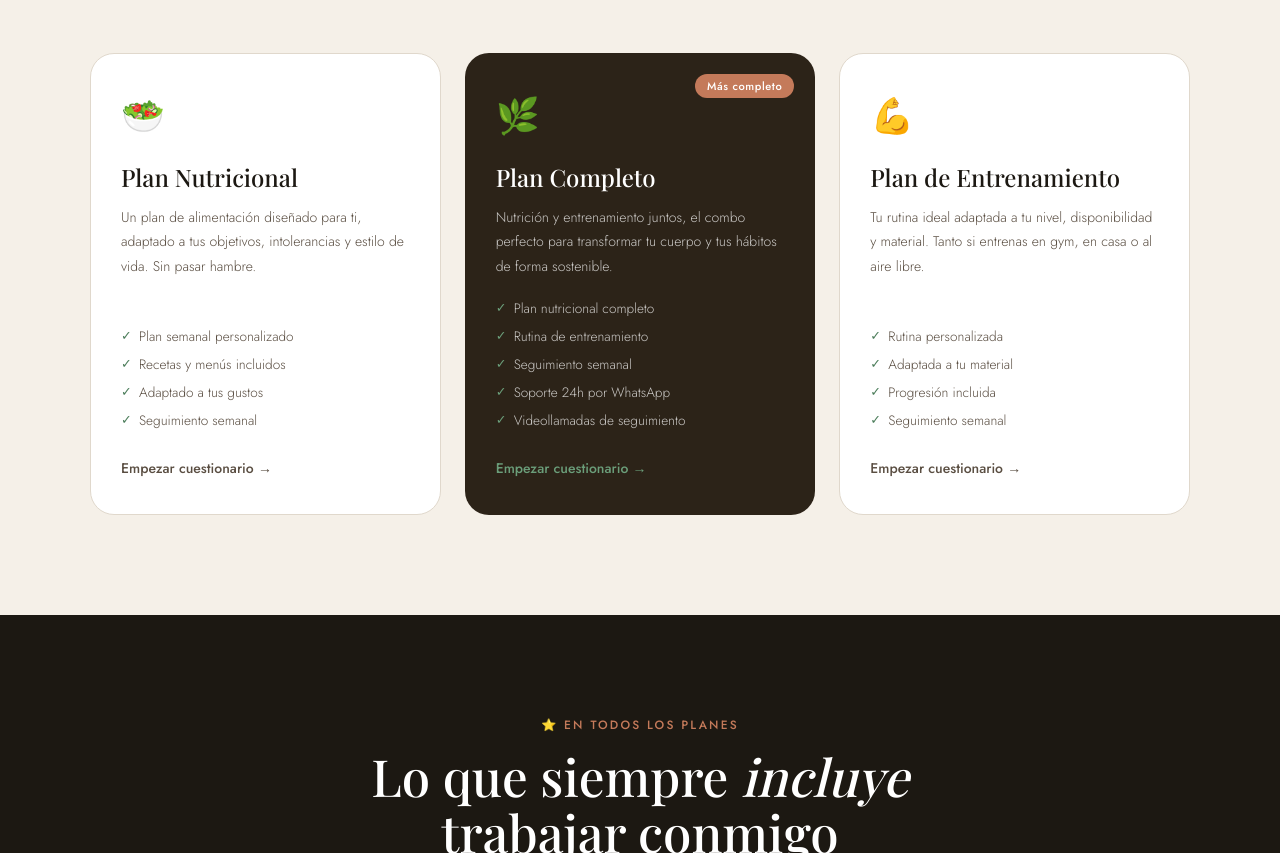
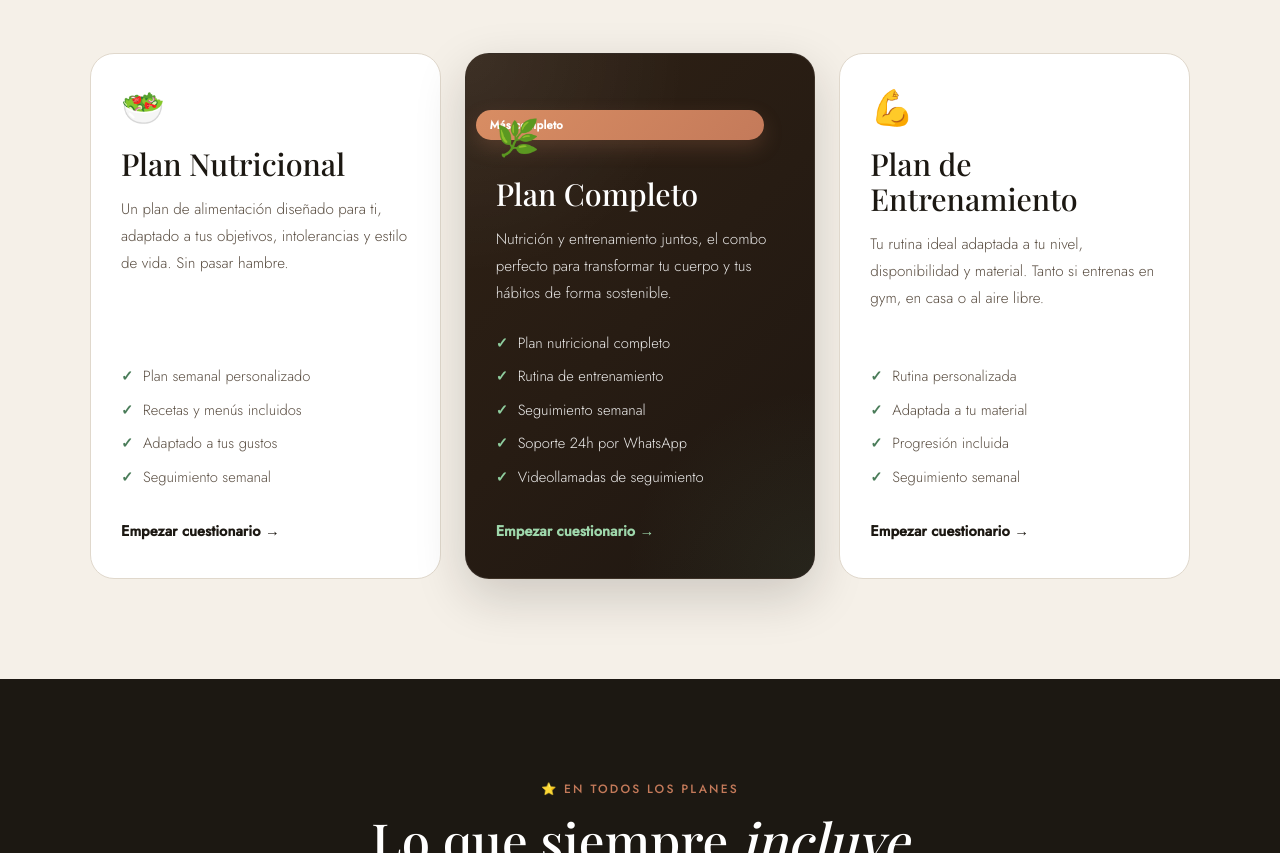
Before and after one commit to Yazid7-a/alegria-wellness, a website: page index.html in a window 1280 px wide. Shown: the part 1806-2659 px from the top of the page. Drawn offline with nearby package versions, Linux system fonts and the light colour scheme; a web font is replaced by a local one.

Commit message:
Fix: dark card CSS specificity

```diff
--- a/style.css
+++ b/style.css
@@ -420,100 +420,154 @@ p {
   display: flex;
   flex-direction: column;
   position: relative;
+  min-height: 460px;
+  overflow: hidden;
   transition:
-    transform 0.3s,
-    box-shadow 0.3s;
+    transform 0.3s ease,
+    box-shadow 0.3s ease,
+    border-color 0.3s ease;
 }
+
 .scard:hover {
   transform: translateY(-6px);
   box-shadow: var(--shadow-lg);
 }
 
-.scard--dark {
-  background: var(--dark-2);
-  border-color: transparent;
-  color: var(--white);
+.scard-icon {
+  font-size: 2.2rem;
+  margin-bottom: 22px;
+  line-height: 1;
 }
-.scard--dark h3 {
-  color: var(--white) !important;
+
+.scard h3 {
+  font-family: "Playfair Display", serif;
+  font-size: 1.9rem;
+  font-weight: 500;
+  line-height: 1.15;
+  color: var(--text);
+  margin-bottom: 14px;
 }
-.scard--dark p {
-  color: rgba(255, 255, 255, 0.75) !important;
+
+.scard p {
+  font-size: 0.95rem;
+  color: var(--text-mid);
+  margin-bottom: 24px;
+  flex: 1;
+  line-height: 1.8;
 }
-.scard--dark li {
-  color: rgba(255, 255, 255, 0.75) !important;
+
+.scard ul {
+  list-style: none;
+  margin-bottom: 30px;
+  display: flex;
+  flex-direction: column;
+  gap: 10px;
 }
-.scard--dark li::before {
-  color: var(--sage-light) !important;
+
+.scard li {
+  font-size: 0.92rem;
+  color: var(--text-mid);
+  padding-left: 22px;
+  position: relative;
+  line-height: 1.6;
 }
-.scard--dark .scard-cta {
-  color: var(--sage-light) !important;
+
+.scard li::before {
+  content: "✓";
+  position: absolute;
+  left: 0;
+  top: 0;
+  color: var(--sage);
+  font-size: 0.9rem;
+  font-weight: 600;
+}
+
+.scard-cta {
+  display: inline-flex;
+  align-items: center;
+  gap: 8px;
+  margin-top: auto;
+  font-size: 0.92rem;
+  font-weight: 600;
+  color: var(--text);
+  text-decoration: none;
+  transition:
+    color 0.2s ease,
+    transform 0.2s ease;
+}
+
+.scard-cta:hover {
+  color: var(--sage);
+  transform: translateX(2px);
 }
 
 .scard-badge {
   position: absolute;
   top: 20px;
   right: 20px;
-  background: var(--rose);
+  background: linear-gradient(135deg, #d88d63, #c47a5a);
   color: var(--white);
-  font-size: 0.7rem;
-  font-weight: 500;
-  letter-spacing: 0.05em;
-  padding: 4px 12px;
-  border-radius: 20px;
+  font-size: 0.72rem;
+  font-weight: 600;
+  letter-spacing: 0.02em;
+  padding: 7px 14px;
+  border-radius: 999px;
+  box-shadow: 0 8px 20px rgba(196, 122, 90, 0.22);
 }
-.scard-icon {
-  font-size: 2.2rem;
-  margin-bottom: 20px;
+
+/* CARD DESTACADO */
+.scard--dark {
+  background: linear-gradient(135deg, #2f2115 0%, #1f1711 100%);
+  border: 1px solid rgba(255, 255, 255, 0.08);
+  color: var(--white);
+  box-shadow: 0 18px 50px rgba(28, 24, 18, 0.18);
 }
-.scard h3 {
-  font-family: "Playfair Display", serif;
-  font-size: 1.5rem;
-  font-weight: 500;
-  color: var(--text);
-  margin-bottom: 12px;
+
+.scard--dark::before {
+  content: "";
+  position: absolute;
+  inset: 0;
+  background:
+    radial-gradient(
+      circle at top left,
+      rgba(255, 255, 255, 0.07),
+      transparent 35%
+    ),
+    radial-gradient(
+      circle at bottom right,
+      rgba(107, 158, 122, 0.1),
+      transparent 30%
+    );
+  pointer-events: none;
 }
+
+.scard--dark > * {
+  position: relative;
+  z-index: 1;
+}
+
 .scard--dark h3 {
-  color: var(--white) !important;
+  color: #fff !important;
 }
-.scard p {
-  font-size: 0.875rem;
-  color: var(--text-mid);
-  margin-bottom: 20px;
-  flex: 1;
+
+.scard--dark p {
+  color: rgba(255, 255, 255, 0.88) !important;
 }
-.scard--dark p {
-  color: rgba(255, 255, 255, 0.75) !important;
+
+.scard--dark li {
+  color: rgba(255, 255, 255, 0.92) !important;
 }
-.scard ul {
-  list-style: none;
-  margin-bottom: 28px;
-  display: flex;
-  flex-direction: column;
-  gap: 8px;
+
+.scard--dark li::before {
+  color: #8fce9f !important;
 }
-.scard li {
-  font-size: 0.85rem;
-  color: var(--text-mid);
-  padding-left: 18px;
-  position: relative;
+
+.scard--dark .scard-cta {
+  color: #9ed7ab !important;
 }
-.scard li::before {
-  content: "✓";
-  position: absolute;
-  left: 0;
-  color: var(--sage);
-  font-size: 0.8rem;
-}
-.scard-cta {
-  font-size: 0.875rem;
-  font-weight: 500;
-  color: var(--text-mid);
-  text-decoration: none;
-  transition: color 0.2s;
-}
-.scard-cta:hover {
-  color: var(--text);
+
+.scard--dark .scard-cta:hover {
+  color: #ffffff !important;
 }
 
 /* === INCLUYE === */
```
